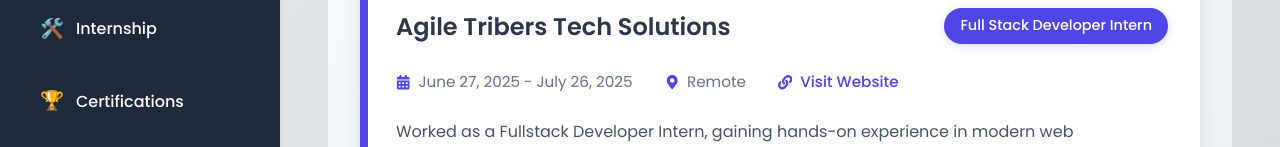
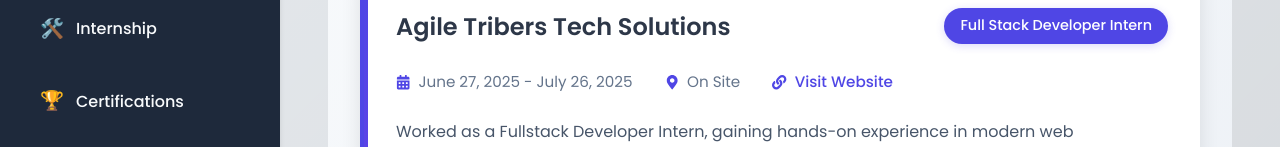
Before and after one commit to Bala9840/Port, a React (Create React App) app: page /internship in a window 1280 px wide. Shown: the part 248-395 px from the top of the page. Built offline with nearby package versions, Linux system fonts and the light colour scheme.

Commit message:
Intern detail

```diff
--- a/src/pages/Internship.js
+++ b/src/pages/Internship.js
@@ -13,7 +13,7 @@
       company: 'Agile Tribers Tech Solutions',
       role: 'Full Stack Developer Intern',
       duration: 'June 27, 2025 - July 26, 2025',
-      location: 'Remote',
+      location: 'On Site',
       description: 'Worked as a Fullstack Developer Intern, gaining hands-on experience in modern web development technologies and contributing to real-world projects.',
       website: 'https://agiletribers.com',
       technologies: ['React', 'Node.js', 'MongoDB', 'Express', 'JavaScript', 'CSS', 'Laravel', 'PHP'],
```
